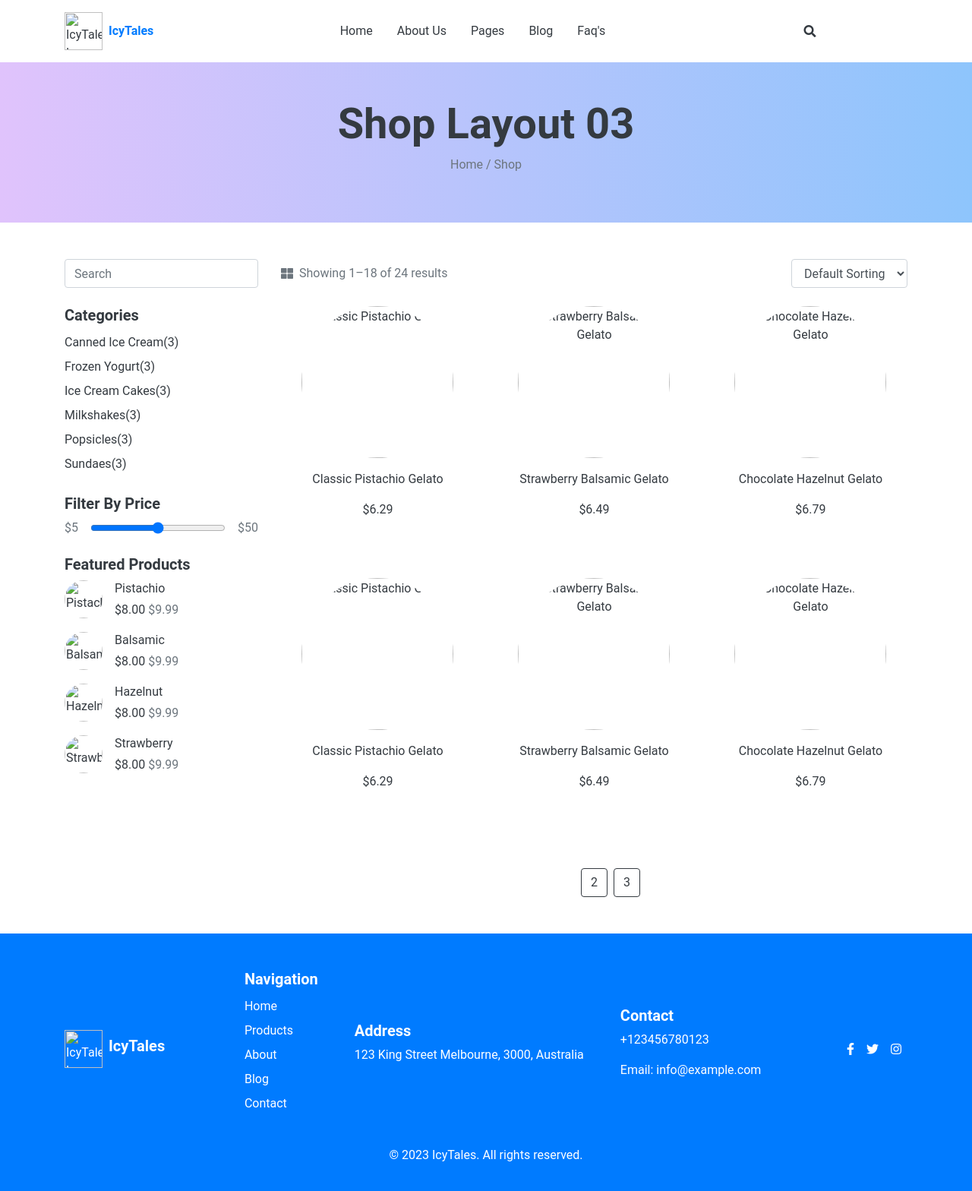
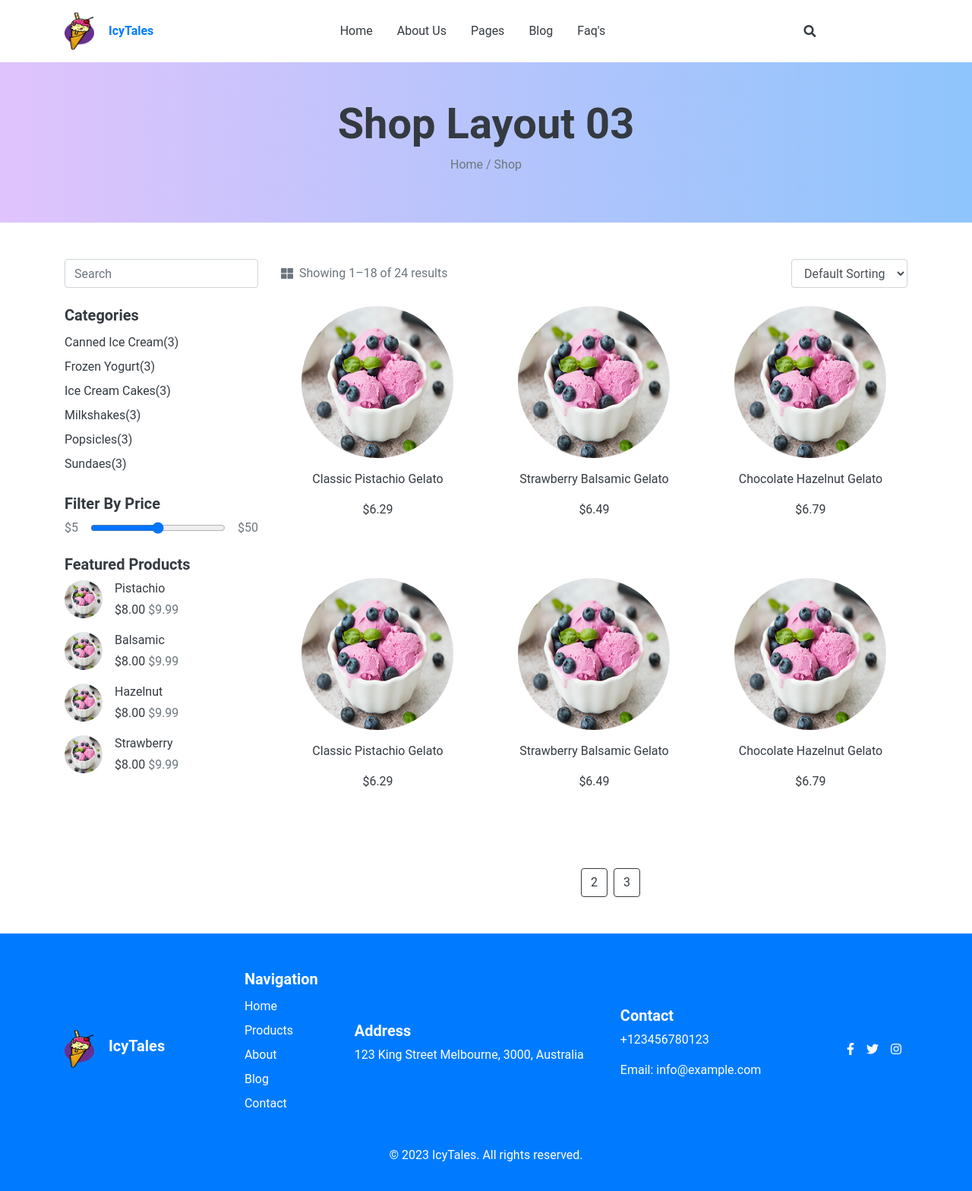
Before and after one commit to CIHYALACE/icecream-lovers, a plain HTML site: page Shop-Layout/Shop-Layout3.html in a window 1280 px wide. Shown: the whole page at 76% size. Drawn offline with nearby package versions, Linux system fonts and the light colour scheme.

Commit message:
general image

```diff
--- a/Shop-Layout/Shop-Layout3.html
+++ b/Shop-Layout/Shop-Layout3.html
@@ -38,7 +38,11 @@
         class="container d-flex justify-content-between align-items-center py-3"
       >
         <div class="d-flex align-items-center">
-          <img src="" alt="IcyTales Logo" class="header-logo" />
+          <img
+            src="../images/logo.png"
+            alt="IcyTales Logo"
+            class="header-logo"
+          />
           <span class="text-primary font-weight-bold ml-2">IcyTales</span>
         </div>
         <nav class="d-none d-md-flex">
@@ -104,7 +108,7 @@
             <ul class="list-unstyled">
               <li class="d-flex align-items-center mb-3">
                 <img
-                  src=""
+                  src="../images/vegan-image3.jpg.png"
                   alt="Pistachio Ice Cream"
                   class="rounded-circle"
                   height="50"
@@ -122,7 +126,7 @@
               </li>
               <li class="d-flex align-items-center mb-3">
                 <img
-                  src=""
+                  src="../images/vegan-image3.jpg.png"
                   alt="Balsamic Ice Cream"
                   class="rounded-circle"
                   height="50"
@@ -140,7 +144,7 @@
               </li>
               <li class="d-flex align-items-center mb-3">
                 <img
-                  src=""
+                  src="../images/vegan-image3.jpg.png"
                   alt="Hazelnut Ice Cream"
                   class="rounded-circle"
                   height="50"
@@ -158,7 +162,7 @@
               </li>
               <li class="d-flex align-items-center mb-3">
                 <img
-                  src=""
+                  src="../images/vegan-image3.jpg.png"
                   alt="Strawberry Ice Cream"
                   class="rounded-circle"
                   height="50"
@@ -190,7 +194,7 @@
           <div class="row">
             <div class="col-md-4 text-center mb-4">
               <img
-                src=""
+                src="../images/vegan-image3.jpg.png"
                 alt="Classic Pistachio Gelato"
                 class="product-img rounded-circle mx-auto"
               />
@@ -202,7 +206,7 @@
             </div>
             <div class="col-md-4 text-center mb-4">
               <img
-                src=""
+                src="../images/vegan-image3.jpg.png"
                 alt="Strawberry Balsamic Gelato"
                 class="product-img rounded-circle mx-auto"
               />
@@ -214,7 +218,7 @@
             </div>
             <div class="col-md-4 text-center mb-4">
               <img
-                src=""
+                src="../images/vegan-image3.jpg.png"
                 alt="Chocolate Hazelnut Gelato"
                 class="product-img rounded-circle mx-auto"
               />
@@ -226,7 +230,7 @@
             </div>
             <div class="col-md-4 text-center mb-4">
               <img
-                src=""
+                src="../images/vegan-image3.jpg.png"
                 alt="Classic Pistachio Gelato"
                 class="product-img rounded-circle mx-auto"
               />
@@ -238,7 +242,7 @@
             </div>
             <div class="col-md-4 text-center mb-4">
               <img
-                src=""
+                src="../images/vegan-image3.jpg.png"
                 alt="Strawberry Balsamic Gelato"
                 class="product-img rounded-circle mx-auto"
               />
@@ -250,7 +254,7 @@
             </div>
             <div class="col-md-4 text-center mb-4">
               <img
-                src=""
+                src="../images/vegan-image3.jpg.png"
                 alt="Chocolate Hazelnut Gelato"
                 class="product-img rounded-circle mx-auto"
               />
@@ -274,7 +278,11 @@
         class="container d-flex flex-column flex-lg-row justify-content-between align-items-center"
       >
         <div class="d-flex align-items-center mb-4 mb-lg-0">
-          <img src="" alt="IcyTales Logo" class="footer-logo" />
+          <img
+            src="../images/logo.png"
+            alt="IcyTales Logo"
+            class="footer-logo"
+          />
           <span class="h5 font-weight-bold ml-2">IcyTales</span>
         </div>
         <div
```
Also changed, not shown: Shop-Layout/Single-Product-Layout1.html (+10 -10 lines), Shop-Layout/Single-Product-Layout2.html (+32 -9 lines).
